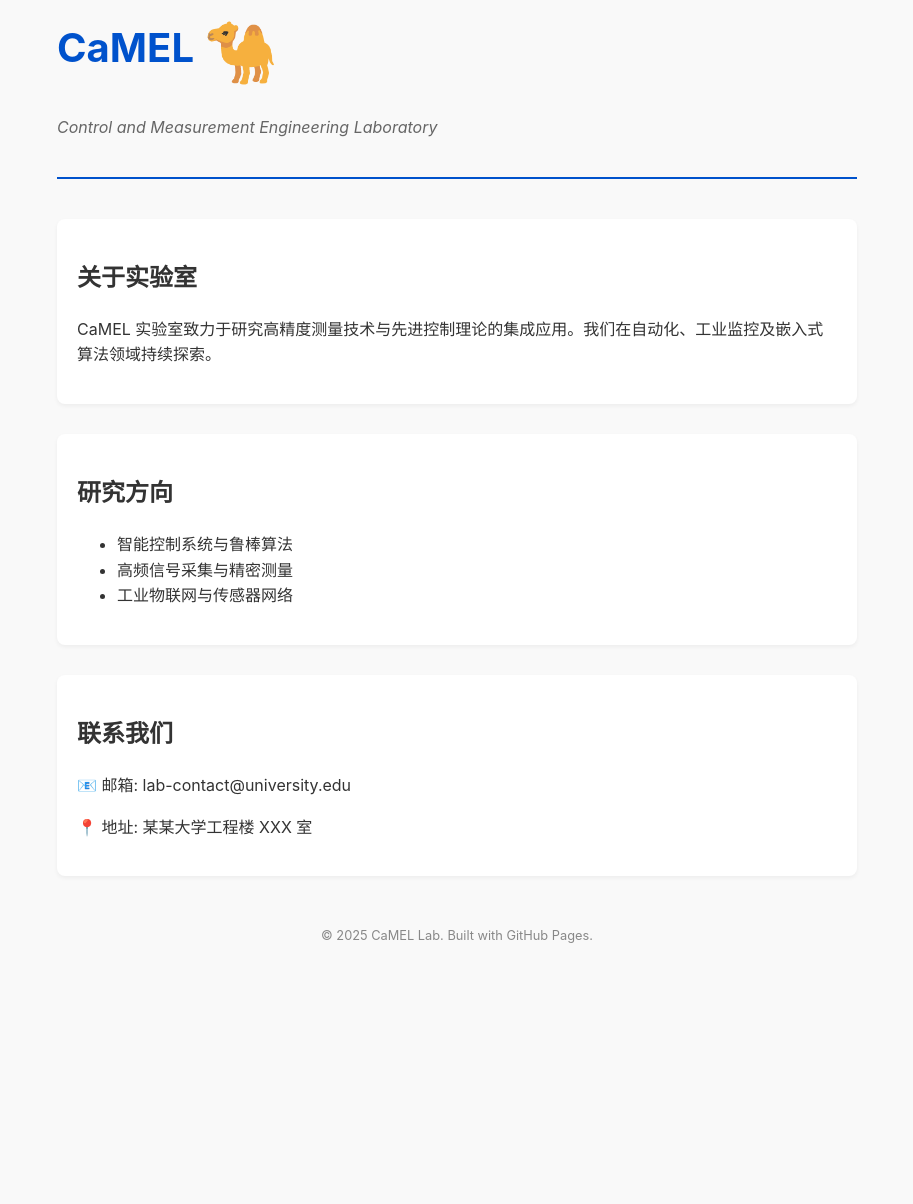
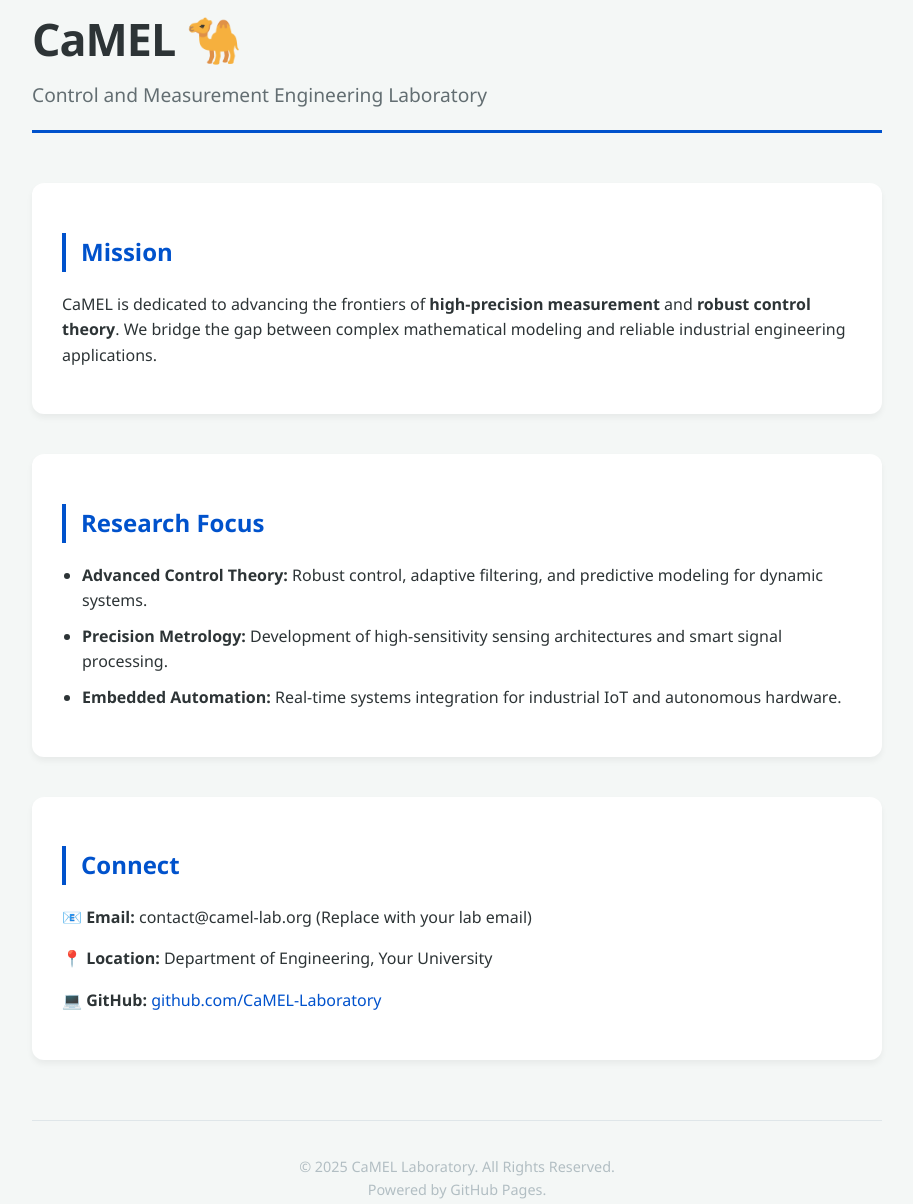
Before and after one commit to CaMEL-Laboratory/CaMEL-Laboratory.github.io, a plain HTML site: page index.html in a window 1280 px wide. Shown: the part 37-1241 px from the top of the page, without its empty margins (183-1096 px from the left). Before the commit the page ends 1037 px from the top, so only its background shows below. Drawn offline with Linux system fonts and the light colour scheme.

Commit message:
Update index.html

```diff
--- a/index.html
+++ b/index.html
@@ -1,48 +1,82 @@
 <!DOCTYPE html>
-<html lang="zh">
+<html lang="en">
 <head>
     <meta charset="UTF-8">
     <meta name="viewport" content="width=device-width, initial-scale=1.0">
-    <title>CaMEL Lab | 控制与测量工程实验室</title>
+    <title>CaMEL Lab | Control and Measurement Engineering Laboratory</title>
     <style>
-        body { font-family: 'Inter', -apple-system, sans-serif; line-height: 1.6; color: #333; max-width: 800px; margin: 0 auto; padding: 40px 20px; background: #f9f9f9; }
-        header { border-bottom: 2px solid #0052cc; padding-bottom: 20px; margin-bottom: 40px; }
-        h1 { color: #0052cc; margin: 0; font-size: 2.5em; }
-        .tagline { font-style: italic; color: #666; }
-        .section { margin-bottom: 30px; background: white; padding: 20px; border-radius: 8px; box-shadow: 0 2px 4px rgba(0,0,0,0.05); }
-        .footer { font-size: 0.8em; color: #888; text-align: center; margin-top: 50px; }
-        .camel-icon { font-size: 1.5em; vertical-align: middle; }
+        :root {
+            --primary-blue: #0052cc;
+            --text-dark: #2d3436;
+            --bg-light: #f4f7f6;
+        }
+        body {
+            font-family: 'Segoe UI', Roboto, Helvetica, Arial, sans-serif;
+            line-height: 1.6;
+            color: var(--text-dark);
+            max-width: 850px;
+            margin: 0 auto;
+            padding: 40px 20px;
+            background: var(--bg-light);
+        }
+        header {
+            border-bottom: 3px solid var(--primary-blue);
+            padding-bottom: 20px;
+            margin-bottom: 50px;
+        }
+        h1 { margin: 0; font-size: 2.8em; letter-spacing: -1px; }
+        h2 { color: var(--primary-blue); border-left: 4px solid var(--primary-blue); padding-left: 15px; }
+        .tagline { font-size: 1.2em; color: #636e72; font-weight: 300; margin-top: 5px; }
+        .section {
+            margin-bottom: 40px;
+            background: white;
+            padding: 30px;
+            border-radius: 12px;
+            box-shadow: 0 4px 6px rgba(0,0,0,0.05);
+        }
+        ul { padding-left: 20px; }
+        li { margin-bottom: 10px; }
+        .footer {
+            font-size: 0.9em;
+            color: #b2bec3;
+            text-align: center;
+            margin-top: 60px;
+            border-top: 1px solid #dfe6e9;
+            padding-top: 20px;
+        }
+        .camel-emoji { font-style: normal; }
     </style>
 </head>
 <body>
 
 <header>
-    <h1>CaMEL <span class="camel-icon">🐪</span></h1>
-    <p class="tagline">Control and Measurement Engineering Laboratory</p>
+    <h1>CaMEL <span class="camel-emoji">🐪</span></h1>
+    <div class="tagline">Control and Measurement Engineering Laboratory</div>
 </header>
 
 <div class="section">
-    <h2>关于实验室</h2>
-    <p>CaMEL 实验室致力于研究高精度测量技术与先进控制理论的集成应用。我们在自动化、工业监控及嵌入式算法领域持续探索。</p>
+    <h2>Mission</h2>
+    <p>CaMEL is dedicated to advancing the frontiers of <strong>high-precision measurement</strong> and <strong>robust control theory</strong>. We bridge the gap between complex mathematical modeling and reliable industrial engineering applications.</p>
 </div>
 
 <div class="section">
-    <h2>研究方向</h2>
+    <h2>Research Focus</h2>
     <ul>
-        <li>智能控制系统与鲁棒算法</li>
-        <li>高频信号采集与精密测量</li>
-        <li>工业物联网与传感器网络</li>
+        <li><strong>Advanced Control Theory:</strong> Robust control, adaptive filtering, and predictive modeling for dynamic systems.</li>
+        <li><strong>Precision Metrology:</strong> Development of high-sensitivity sensing architectures and smart signal processing.</li>
+        <li><strong>Embedded Automation:</strong> Real-time systems integration for industrial IoT and autonomous hardware.</li>
     </ul>
 </div>
 
 <div class="section">
-    <h2>联系我们</h2>
-    <p>📧 邮箱: lab-contact@university.edu</p>
-    <p>📍 地址: 某某大学工程楼 XXX 室</p>
+    <h2>Connect</h2>
+    <p>📧 <strong>Email:</strong> contact@camel-lab.org (Replace with your lab email)</p>
+    <p>📍 <strong>Location:</strong> Department of Engineering, Your University</p>
+    <p>💻 <strong>GitHub:</strong> <a href="https://github.com/CaMEL-Laboratory" style="color: #0052cc; text-decoration: none;">github.com/CaMEL-Laboratory</a></p>
 </div>
 
 <div class="footer">
-    <p>&copy; 2025 CaMEL Lab. Built with GitHub Pages.</p>
+    <p>&copy; 2025 CaMEL Laboratory. All Rights Reserved. <br> Powered by GitHub Pages.</p>
 </div>
 
 </body>
```
